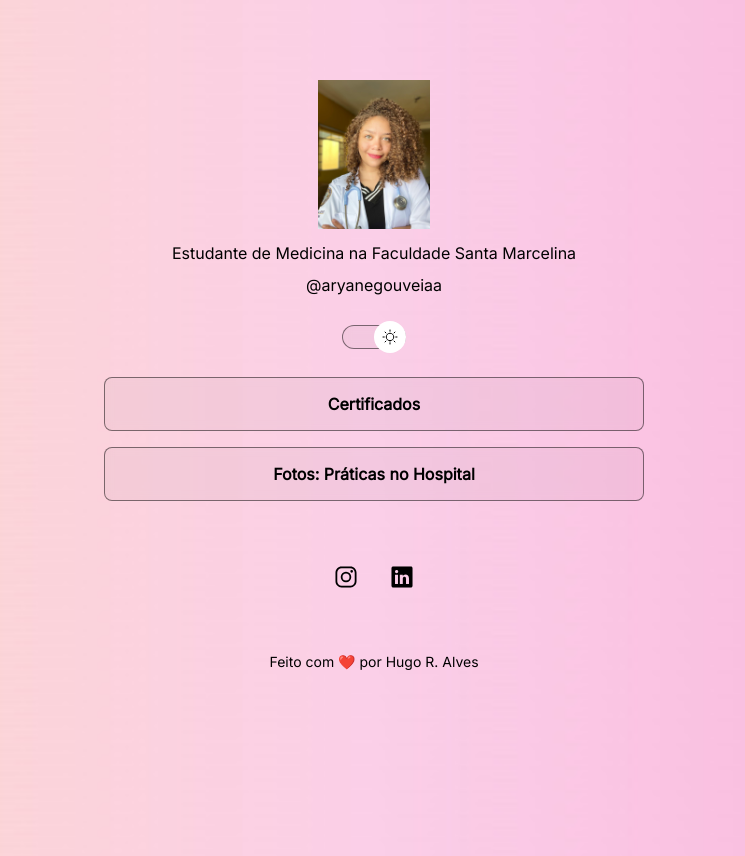
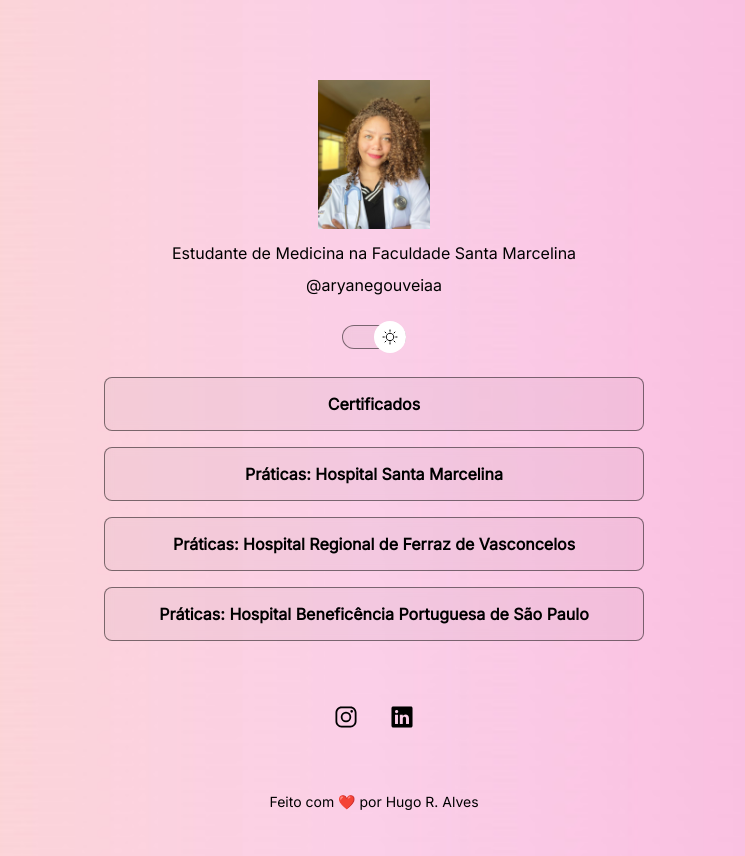
Before and after one commit to r-hugoalves/ary_links, a plain HTML site: page index.html in a window 1280 px wide. Shown: the whole page, without its empty margins (266-1011 px from the left). Drawn offline with nearby package versions, Linux system fonts and the light colour scheme.

Commit message:
Inclusão dos links das fotos

```diff
--- a/index.html
+++ b/index.html
@@ -32,7 +32,18 @@
       </li>
 
       <li>
-        <a href="" target="_blank"> Fotos: Práticas no Hospital </a>
+        <a href="https://drive.google.com/drive/folders/1-HceSF3JCmXqnIQDGjgVQPJcUATSJ3_H" target="_blank"> Práticas: Hospital Santa Marcelina
+        </a>
+      </li>
+
+      <li>
+        <a href="https://drive.google.com/drive/folders/1-OVi1IRj5ysDx2fQ0F23K450N_ucz0-Z" target="_blank"> Práticas: Hospital Regional de Ferraz de Vasconcelos
+        </a>
+      </li>
+
+      <li>
+        <a href="https://drive.google.com/drive/folders/1-TKI8a9_PkJXTxLG7tQWr66uoZ0fvH1n" target="_blank"> Práticas: Hospital Beneficência Portuguesa de São Paulo
+        </a>
       </li>
     </ul>
     <div id="redes_sociais">
--- a/style.css
+++ b/style.css
@@ -114,6 +114,7 @@ ul li a{
   display: flex;
   align-items: center;
   justify-content: center;
+  text-align: center;
 
   padding: 16px 24px;
 
```
